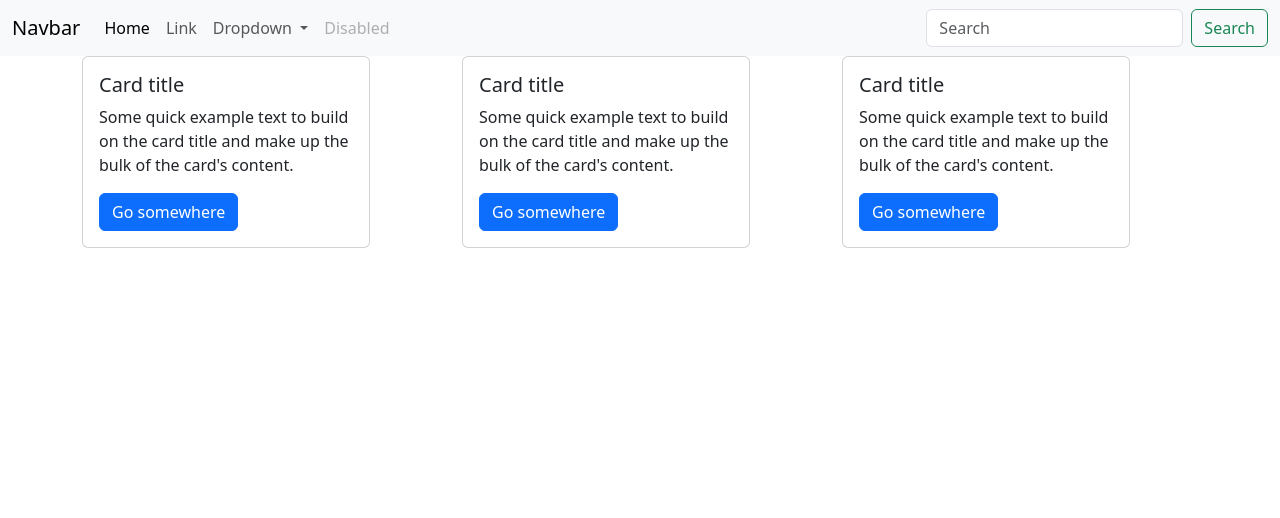
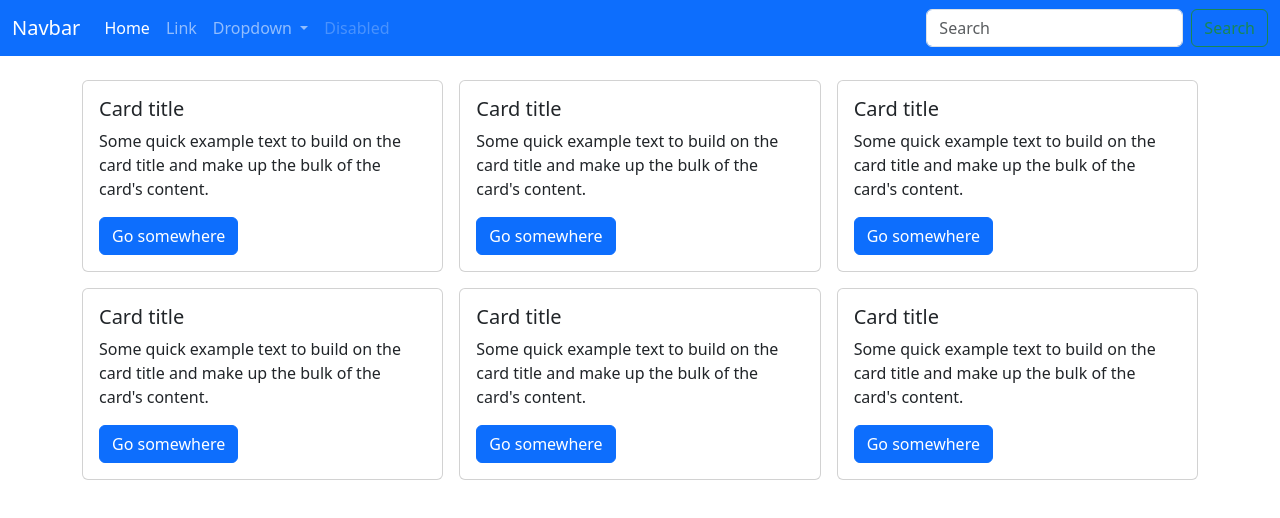
Before and after one commit to applekerstie/my-app-vue3, a Vue app: page / in a window 1280 px wide. Shown: the top 518 px of the page. Built offline with nearby package versions, Linux system fonts and the light colour scheme.

Commit message:
modify container

```diff
--- a/src/App.vue
+++ b/src/App.vue
@@ -1,13 +1,13 @@
 <template>
   <div>
-    <nav class="navbar navbar-expand-sm navbar-light bg-light">
+    <nav class="navbar navbar-expand-sm navbar-dark bg-primary">
       <div class="container-fluid">
         <a class="navbar-brand" href="#">Navbar</a>
         <button class="navbar-toggler" type="button" data-bs-toggle="collapse" data-bs-target="#navbarSupportedContent" aria-controls="navbarSupportedContent" aria-expanded="false" aria-label="Toggle navigation">
           <span class="navbar-toggler-icon"></span>
         </button>
         <div class="collapse navbar-collapse" id="navbarSupportedContent">
-          <ul class="navbar-nav me-auto mb-2 mb-lg-0">
+          <ul class="navbar-nav me-auto"><!-- mb-2 mb-lg-0">-->
             <li class="nav-item">
               <a class="nav-link active" aria-current="page" href="#">Home</a>
             </li>
@@ -38,11 +38,11 @@
     </nav>
 
     <main>
-      <div class="container">
-        <div class="row">
-          <div class="col">
+      <div class="container py-4">
+        <div class="row g-3">
+          <div class="col col-4"> <!-- add col-4 -->
 
-            <div class="card" style="width: 18rem;">
+            <div class="card">
               <div class="card-body">
                 <h5 class="card-title">Card title</h5>
                 <p class="card-text">Some quick example text to build on the card title and make up the bulk of the card's content.</p>
@@ -51,9 +51,9 @@
             </div>
 
           </div>
-          <div class="col">
+          <div class="col col-4"> <!-- add col-4 -->
 
-            <div class="card" style="width: 18rem;">
+            <div class="card">
               <div class="card-body">
                 <h5 class="card-title">Card title</h5>
                 <p class="card-text">Some quick example text to build on the card title and make up the bulk of the card's content.</p>
@@ -62,9 +62,42 @@
             </div>
 
           </div>
-          <div class="col">
+          <div class="col col-4"> <!-- add col-4 -->
 
-            <div class="card" style="width: 18rem;">
+            <div class="card">
+              <div class="card-body">
+                <h5 class="card-title">Card title</h5>
+                <p class="card-text">Some quick example text to build on the card title and make up the bulk of the card's content.</p>
+                <a href="#" class="btn btn-primary">Go somewhere</a>
+              </div>
+            </div>
+
+          </div>
+          <div class="col col-4"> <!-- add col-4 -->
+
+            <div class="card">
+              <div class="card-body">
+                <h5 class="card-title">Card title</h5>
+                <p class="card-text">Some quick example text to build on the card title and make up the bulk of the card's content.</p>
+                <a href="#" class="btn btn-primary">Go somewhere</a>
+              </div>
+            </div>
+
+          </div>
+          <div class="col col-4"> <!-- add col-4 -->
+
+            <div class="card">
+              <div class="card-body">
+                <h5 class="card-title">Card title</h5>
+                <p class="card-text">Some quick example text to build on the card title and make up the bulk of the card's content.</p>
+                <a href="#" class="btn btn-primary">Go somewhere</a>
+              </div>
+            </div>
+
+          </div>
+          <div class="col col-4"> <!-- add col-4 -->
+
+            <div class="card">
               <div class="card-body">
                 <h5 class="card-title">Card title</h5>
                 <p class="card-text">Some quick example text to build on the card title and make up the bulk of the card's content.</p>
```
Also changed, not shown: 1 other file (tests, documents, lock files or other folders).
